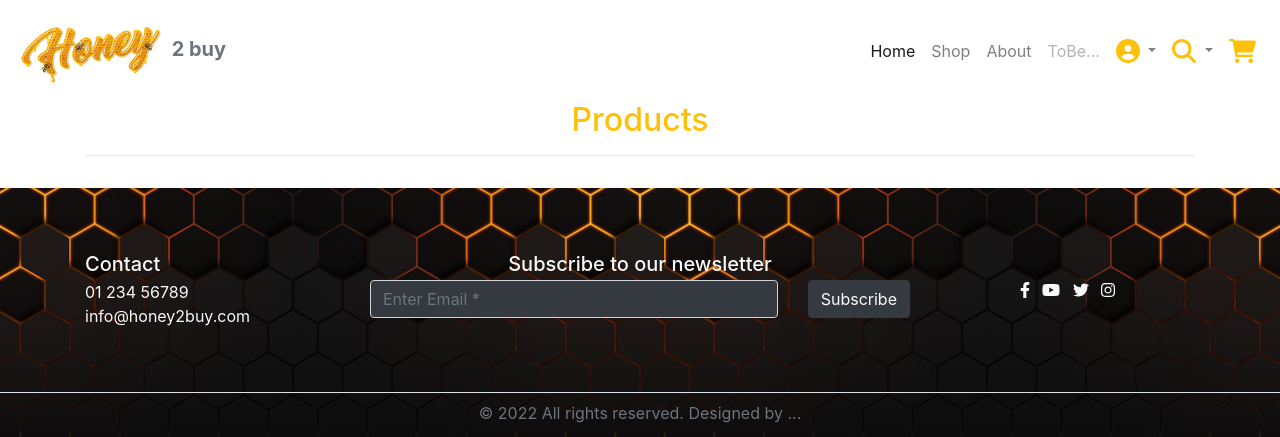
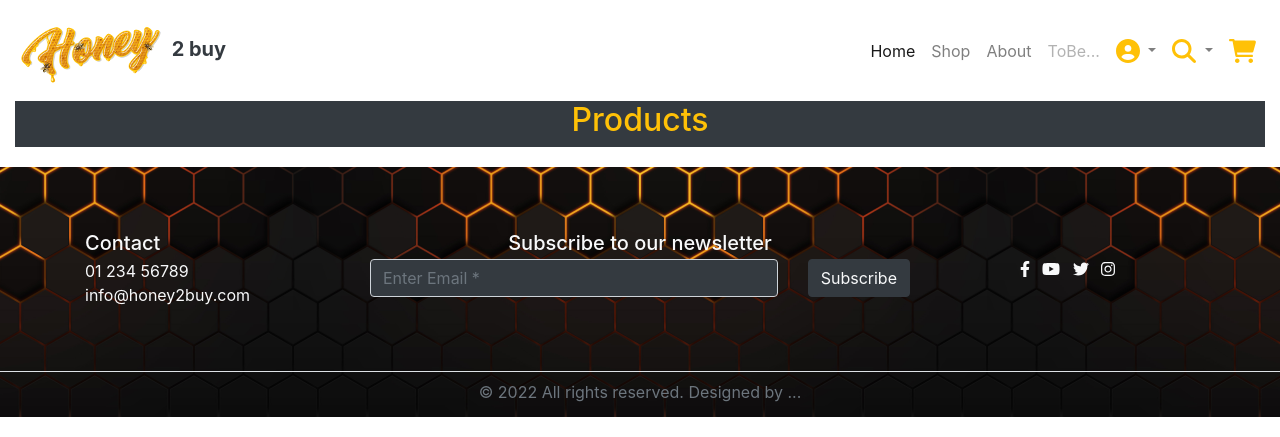
Before and after one commit to ChrisT-CC/H2B-PP5-ecommerce, a Django app: page /products/ in a window 1280 px wide. Shown: the top 437 px of the page. Run offline with Django 3.2, Linux system fonts and the light colour scheme; data that the repository does not hold is empty; some libraries are stand-ins or nearby versions.

Commit message:
Style products title and logo to bootsrap's dark colour theme

```diff
--- a/products/templates/products/products.html
+++ b/products/templates/products/products.html
@@ -2,15 +2,16 @@
 {% load static %}
 
 {% block content %}
-<div class="container">
-    <!-- products title -->
+<!-- products title -->
+<div class="container-fluid">
     <div class="row">
         <div class="col text-center text-warning">
-            <h2>Products</h2>
-            <hr class="pb-1">
+            <h2 class=" bg-dark pb-2">Products</h2>
         </div>
     </div>
-    <!-- products content -->
+</div>
+<!-- products content -->
+<div class="container">
     <div class="row">
         <div class="product-container col-10 offset-1">
             <div class="row mt-1 mb-2"></div>
@@ -30,7 +31,7 @@
                             {% endif %}
                             <div class="card-body pb-0">
                                 <p class="mb-0">{{ product.name }}</p>
-                                <p class="lead mb-0 text-left font-weight-bold">${{ product.price }}</p>
+                                <p class="lead mb-0 text-left font-weight-bold">£{{ product.price }}</p>
                                 {% if product.rating %}
                                     <small class="text-muted"><i class="fas fa-star mr-1 text-warning"></i>{{ product.rating }}
                                     / 5</small>
--- a/templates/includes/navigation.html
+++ b/templates/includes/navigation.html
@@ -1,7 +1,7 @@
 <nav class="navbar navbar-expand-lg navbar-light .bg-white">
     <a class="navbar-brand" href="{% url 'home' %}">
         <img src="/media/logo.png" width="150" height="75" class="d-inline-block" alt="">
-        <strong class="text-secondary"> 2 buy</strong>
+        <strong class="text-dark"> 2 buy</strong>
     </a>
     <button class="navbar-toggler" type="button" data-toggle="collapse" data-target="#navbarSupportedContent"
         aria-controls="navbarSupportedContent" aria-expanded="false" aria-label="Toggle navigation">
```
